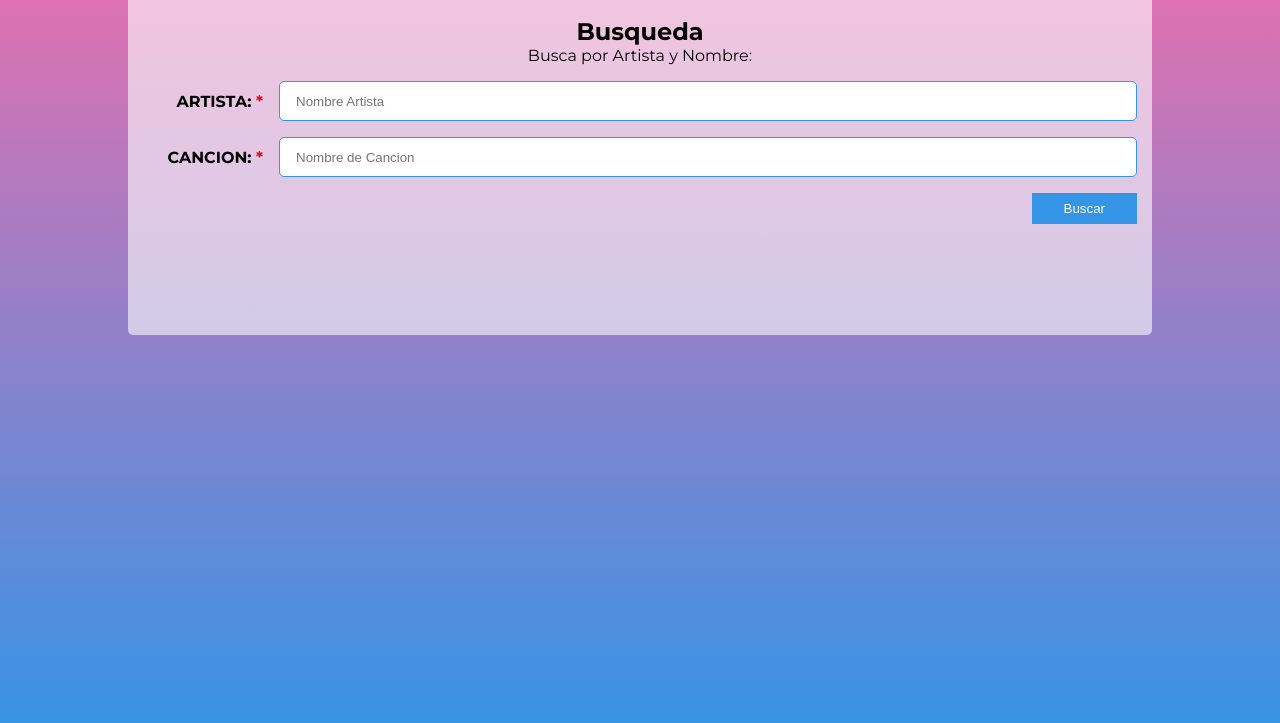
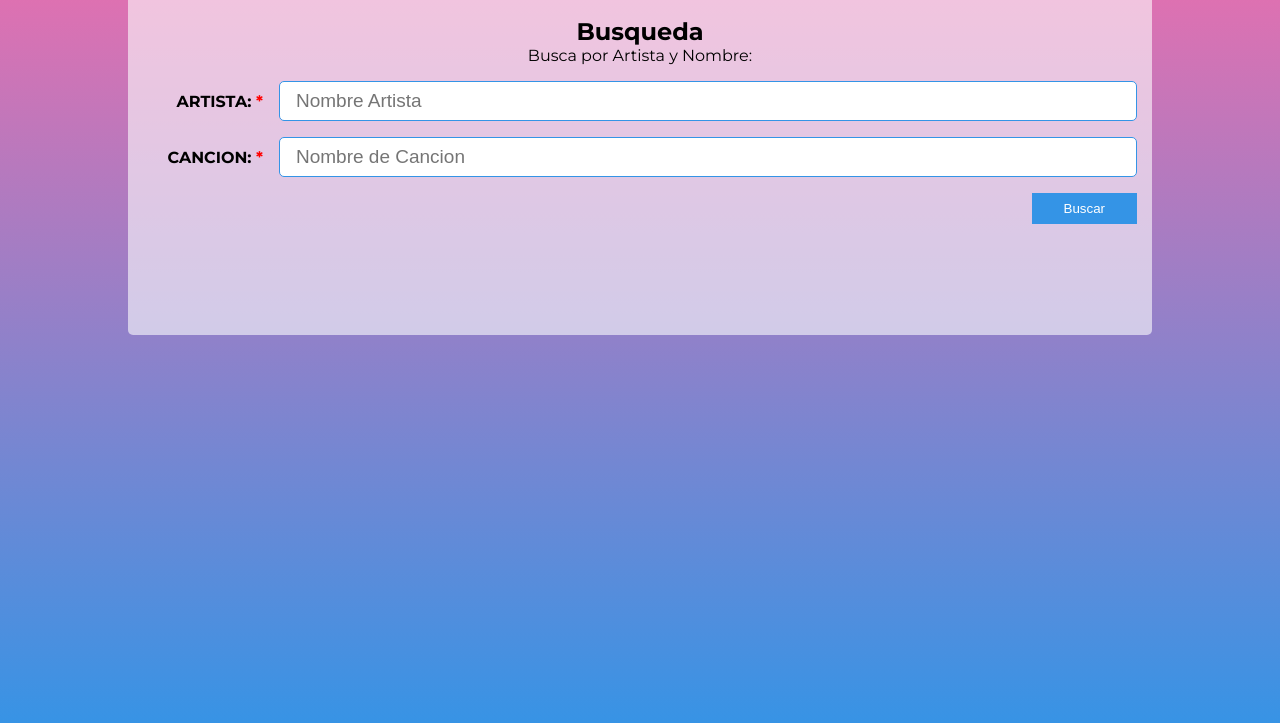
Before and after one commit to Maximiliano021/Letra-de-canciones---API, a plain HTML site: page index.html in a window 1280 px wide. Shown: the part 63-786 px from the top of the page. Drawn offline with Linux system fonts and the light colour scheme.

Commit message:
aumentando size de input text

```diff
--- a/style/main.css
+++ b/style/main.css
@@ -69,12 +69,12 @@ h2 {
 
 .input input[type="text"] {
     height: 2.5rem;
-    min-width: 20%;
     padding: 1rem;
     display: flex;
     flex: 1;
     border: solid 1px #3494E6;
     border-radius: 5px;
+    font-size: 19px;
 }
 
 .enviar {
```
